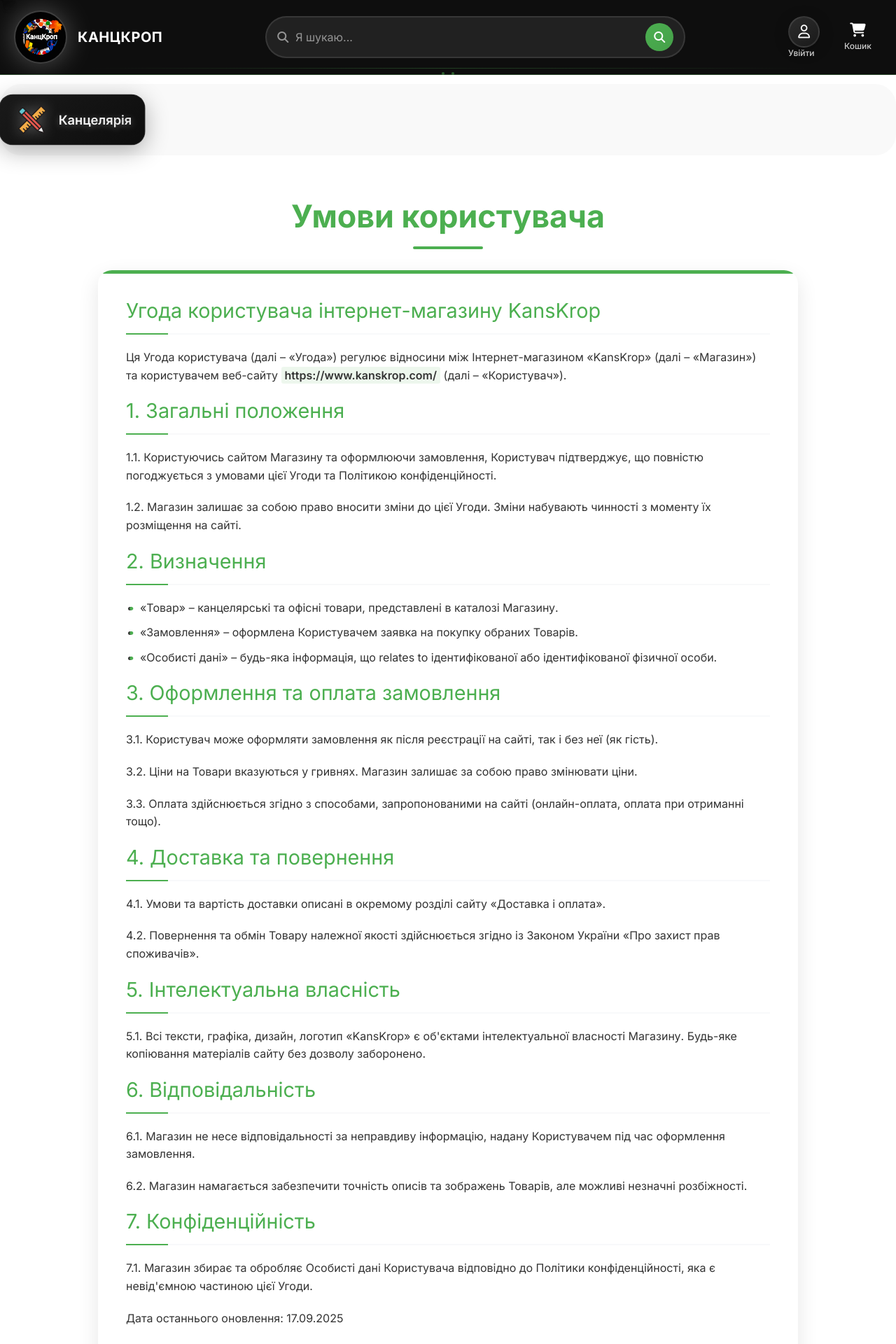
After one commit to timtimplay077-gif/magaz, a PHP site: page /terms.php in a window 1280 px wide. The commit adds this page. Shown: the top 1920 px of the page at 70% size. Run offline with PHP 8.4, Linux system fonts and the light colour scheme; some libraries are stand-ins or nearby versions.

Commit message:
terms.php

```diff
--- a/registration.php
+++ b/registration.php
@@ -582,7 +582,7 @@ include('data/user_data.php');
 
                     <div class="terms-container">
                         <input type="checkbox" id="terms" name="terms" required>
-                        <label for="terms">Я погоджуюсь з <a href="#">умовами угоди користувача</a> та політикою
+                        <label for="terms">Я погоджуюсь з <a href="terms.php">умовами угоди користувача</a> та політикою
                             конфіденційності</label>
                     </div>
                     <button type="submit" class="register_button"> <i class="fas fa-user-plus"
--- /dev/null
+++ b/terms.php
@@ -0,0 +1,383 @@
+<?php
+include('data/session_start.php');
+include('data/database.php');
+include('productBasket.php');
+
+// Подсчет корзины (как в accountinfo.php)
+$isLoggedIn = isset($_SESSION['user_id']) && $_SESSION['user_id'] > 0;
+$cart_count = 0;
+if ($isLoggedIn) {
+    $user_id = $_SESSION['user_id'];
+    $count_sql = "SELECT SUM(count) as total FROM basket WHERE user_id = ?";
+    $count_stmt = $db_conn->prepare($count_sql);
+    $count_stmt->bind_param("i", $user_id);
+    $count_stmt->execute();
+    $count_result = $count_stmt->get_result();
+    if ($count_result) {
+        $count_row = $count_result->fetch_assoc();
+        $cart_count = $count_row['total'] ?? 0;
+    }
+    $count_stmt->close();
+} elseif (isset($_SESSION['cart'])) {
+    $cart_count = array_sum($_SESSION['cart']);
+}
+
+include('data/baner2.php');
+include('data/category.php');
+include('data/user_data.php');
+?>
+<!DOCTYPE html>
+<html lang="uk">
+
+<head>
+    <meta charset="UTF-8">
+    <meta name="viewport" content="width=device-width, initial-scale=1.0">
+    <meta name="robots" content="noindex, nofollow">
+    <link rel="canonical" href="https://www.kanskrop.com/terms">
+    <link rel="stylesheet" href="css/shop.css?">
+    <link rel="preconnect" href="https://fonts.gstatic.com" crossorigin>
+    <link
+        href="https://fonts.googleapis.com/css2?family=Inter:ital,opsz,wght@0,14..32,100..900;1,14..32,100..900&family=Open+Sans:ital,wght@0,300..800;1,300..800&family=Poiret+One&family=Roboto:ital,wght@0,100..900;1,100..900&display=swap"
+        rel="stylesheet">
+    <script src="https://kit.fontawesome.com/ee9963f31c.js" crossorigin="anonymous"></script>
+    <link rel="stylesheet" href="css/adaptive.css?">
+    <link rel="apple-touch-icon" sizes="180x180" href="/apple-touch-icon.png">
+    <link rel="icon" type="image/png" sizes="32x32" href="/favicon-32x32.png">
+    <link rel="icon" type="image/png" sizes="16x16" href="/favicon-16x16.png">
+    <link rel="manifest" href="/site.webmanifest">
+    <link rel="shortcut icon" href="/favicon.ico" type="image/x-icon">
+    <title>Умови користувача | KansKrop</title>
+    <style>
+        /* Стили из accountinfo.php */
+        :root {
+            --primary-color: #4CAF50;
+            --primary-hover: #1b5a1dff;
+            --secondary-color: #6c757d;
+            --success-color: #28a745;
+            --text-color: #333;
+            --light-text: #6c757d;
+            --border-color: #dee2e6;
+            --bg-light: #f8f9fa;
+            --card-shadow: 0 10px 30px rgba(0, 0, 0, 0.1);
+            --transition: all 0.3s ease;
+        }
+
+        .h2_info {
+            text-align: center;
+            margin: 40px 0 30px;
+        }
+
+        .h2_info h2 {
+            font-size: 2.8rem;
+            color: var(--primary-color);
+            font-weight: 700;
+            position: relative;
+            padding-bottom: 20px;
+            margin-bottom: 30px;
+            animation: fadeInUp 0.8s ease;
+        }
+
+        .h2_info h2:after {
+            content: '';
+            position: absolute;
+            bottom: 0;
+            left: 50%;
+            transform: translateX(-50%);
+            width: 100px;
+            height: 4px;
+            background: var(--primary-color);
+            border-radius: 2px;
+        }
+
+        .terms_content {
+            max-width: 1000px;
+            margin: 0 auto 60px;
+            animation: slideInUp 0.8s ease;
+        }
+
+        .terms-text {
+            background: white;
+            padding: 40px;
+            border-radius: 20px;
+            box-shadow: var(--card-shadow);
+            position: relative;
+            overflow: hidden;
+        }
+
+        .terms-text:before {
+            content: '';
+            position: absolute;
+            top: 0;
+            left: 0;
+            width: 100%;
+            height: 5px;
+            background: var(--primary-color);
+        }
+
+        .h3_info {
+            color: var(--primary-color);
+            font-size: 1.8rem;
+            margin-bottom: 20px;
+            padding-bottom: 15px;
+            border-bottom: 2px solid var(--bg-light);
+            position: relative;
+        }
+
+        .h3_info:after {
+            content: '';
+            position: absolute;
+            bottom: -2px;
+            left: 0;
+            width: 60px;
+            height: 2px;
+            background: var(--primary-color);
+        }
+
+        .terms-text p,
+        .terms-text ul {
+            margin-bottom: 20px;
+            line-height: 1.6;
+            color: var(--text-color);
+        }
+
+        .terms-text ul {
+            padding-left: 20px;
+        }
+
+        .terms-text li {
+            margin-bottom: 10px;
+            position: relative;
+        }
+
+        .terms-text li:before {
+            content: '•';
+            color: var(--primary-color);
+            font-weight: bold;
+            display: inline-block;
+            width: 1em;
+            margin-left: -1em;
+        }
+
+        .highlight {
+            background-color: rgba(76, 175, 80, 0.1);
+            padding: 2px 5px;
+            border-radius: 3px;
+            font-weight: 600;
+        }
+
+        @keyframes fadeInUp {
+            from {
+                opacity: 0;
+                transform: translateY(30px);
+            }
+
+            to {
+                opacity: 1;
+                transform: translateY(0);
+            }
+        }
+
+        @keyframes slideInUp {
+            from {
+                opacity: 0;
+                transform: translateY(50px);
+            }
+
+            to {
+                opacity: 1;
+                transform: translateY(0);
+            }
+        }
+
+        @media (max-width: 768px) {
+            .h2_info h2 {
+                font-size: 2.2rem;
+            }
+
+            .terms-text {
+                padding: 30px 20px;
+            }
+        }
+
+        @media (max-width: 480px) {
+            .h2_info h2 {
+                font-size: 1.8rem;
+            }
+        }
+
+        .back-button {
+            display: inline-block;
+            margin-top: 30px;
+            padding: 12px 25px;
+            background-color: var(--primary-color);
+            color: white;
+            text-decoration: none;
+            border-radius: 8px;
+            font-weight: 600;
+            transition: var(--transition);
+        }
+
+        .back-button:hover {
+            background-color: var(--primary-hover);
+            transform: translateY(-2px);
+        }
+    </style>
+</head>
+
+<body>
+    <?php include("components/header.php"); ?>
+
+    <div class="whatWeHave unselectable">
+        <div class="block">
+            <div class="category-header">
+                <div class="category-card">
+                    <div class="category-icon">
+                        <img src="categoty/school-material.png" alt="Канцелярія">
+                        <div class="icon-hover-effect"></div>
+                        <div class="icon-glow"></div>
+                    </div>
+                    <a href="index.php" class="category-link">
+                        <span class="link-text">Канцелярія</span>
+                        <div class="link-underline"></div>
+                        <div class="link-hover-effect"></div>
+                    </a>
+                </div>
+            </div>
+        </div>
+    </div>
+
+    <div class="h2_info">
+        <div class="block">
+            <h2>Умови користувача</h2>
+        </div>
+    </div>
+
+    <div class="terms_content block">
+        <div class="terms-text">
+            <h3 class="h3_info">Угода користувача інтернет-магазину KansKrop</h3>
+
+            <p>Ця Угода користувача (далі – «Угода») регулює відносини між Інтернет-магазином «KansKrop» (далі –
+                «Магазин») та користувачем веб-сайту <span class="highlight">https://www.kanskrop.com/</span> (далі –
+                «Користувач»).</p>
+
+            <h3 class="h3_info">1. Загальні положення</h3>
+            <p>1.1. Користуючись сайтом Магазину та оформлюючи замовлення, Користувач підтверджує, що повністю
+                погоджується з умовами цієї Угоди та Політикою конфіденційності.</p>
+            <p>1.2. Магазин залишає за собою право вносити зміни до цієї Угоди. Зміни набувають чинності з моменту їх
+                розміщення на сайті.</p>
+
+            <h3 class="h3_info">2. Визначення</h3>
+            <ul>
+                <li><strong>«Товар»</strong> – канцелярські та офісні товари, представлені в каталозі Магазину.</li>
+                <li><strong>«Замовлення»</strong> – оформлена Користувачем заявка на покупку обраних Товарів.</li>
+                <li><strong>«Особисті дані»</strong> – будь-яка інформація, що relates to ідентифікованої або
+                    ідентифікованої фізичної особи.</li>
+            </ul>
+
+            <h3 class="h3_info">3. Оформлення та оплата замовлення</h3>
+            <p>3.1. Користувач може оформляти замовлення як після реєстрації на сайті, так і без неї (як гість).</p>
+            <p>3.2. Ціни на Товари вказуються у гривнях. Магазин залишає за собою право змінювати ціни.</p>
+            <p>3.3. Оплата здійснюється згідно з способами, запропонованими на сайті (онлайн-оплата, оплата при
+                отриманні тощо).</p>
+
+            <h3 class="h3_info">4. Доставка та повернення</h3>
+            <p>4.1. Умови та вартість доставки описані в окремому розділі сайту «Доставка і оплата».</p>
+            <p>4.2. Повернення та обмін Товару належної якості здійснюється згідно із Законом України «Про захист прав
+                споживачів».</p>
+
+            <h3 class="h3_info">5. Інтелектуальна власність</h3>
+            <p>5.1. Всі тексти, графіка, дизайн, логотип «KansKrop» є об'єктами інтелектуальної власності Магазину.
+                Будь-яке копіювання матеріалів сайту без дозволу заборонено.</p>
+
+            <h3 class="h3_info">6. Відповідальність</h3>
+            <p>6.1. Магазин не несе відповідальності за неправдиву інформацію, надану Користувачем під час оформлення
+                замовлення.</p>
+            <p>6.2. Магазин намагається забезпечити точність описів та зображень Товарів, але можливі незначні
+                розбіжності.</p>
+
+            <h3 class="h3_info">7. Конфіденційність</h3>
+            <p>7.1. Магазин збирає та обробляє Особисті дані Користувача відповідно до Політики конфіденційності, яка є
+                невід'ємною частиною цієї Угоди.</p>
+
+            <p>Дата останнього оновлення: <?php echo date('d.m.Y'); ?></p>
+
+            <a href="javascript:history.back()" class="back-button">
+                <i class="fas fa-arrow-left"></i> Повернутися назад
+            </a>
+        </div>
+    </div>
+
+    <!-- Нижні блоки (benefits, logo-map, контакти) як в accountinfo.php -->
+    <div class="benefits-section unselectable">
+        <div class="block">
+            <div class="benefits-header">
+                <h2>Наші переваги</h2>
+                <p>Чому клієнти обирають нас</p>
+                <div class="benefits-divider"></div>
+            </div>
+            <div class="benefits-grid">
+                <?php foreach ($data_baner1 as $value): ?>
+                    <div class="benefit-card">
+                        <div class="benefit-icon">
+                            <img src="<?= $value['img'] ?>" alt="<?= htmlspecialchars($value['name']) ?>">
+                            <div class="icon-overlay"></div>
+                        </div>
+                        <div class="benefit-content">
+                            <h3><?= htmlspecialchars($value['name']) ?></h3>
+                            <p><?= htmlspecialchars($value['text']) ?></p>
+                        </div>
+                        <div class="benefit-hover-effect"></div>
+                    </div>
+                <?php endforeach; ?>
+            </div>
+        </div>
+    </div>
+    <div class="logo-map-section unselectable">
+        <div class="block">
+            <div class="logo-map-grid">
+                <div class="logo-card">
+                    <div class="logo-content">
+                        <img src="img/kanskrop_logo.png" alt="KansKrop" class="main-logo">
+                        <div class="logo-overlay"></div>
+                        <div class="logo-glow"></div>
+                    </div>
+                    <div class="logo-info">
+                        <h3>КанцКроп</h3>
+                        <p>Інтернет-магазин канцелярських товарів</p>
+                        <div class="logo-features">
+                            <span class="feature-tag">Якість</span>
+                            <span class="feature-tag">Надійність</span>
+                            <span class="feature-tag">Швидка доставка</span>
+                        </div>
+                    </div>
+                </div>
+                <div class="map-card">
+                    <div class="map-header">
+                        <h3>Ми знаходимось</h3>
+                        <div class="map-divider"></div>
+                    </div>
+                    <div class="map-container">
+                        <iframe
+                            src="https://www.google.com/maps/embed?pb=!1m10!1m8!1m3!1d195.92550423792767!2d32.28413667954254!3d48.51912323100282!3m2!1i1024!2i768!4f13.1!5e1!3m2!1suk!2sua!4v1756587377844!5m2!1suk!2sua"
+                            width="100%" height="300" style="border: none;" referrerpolicy="no-referrer-when-downgrade"
+                            class="map-iframe" loading="lazy" allowfullscreen>
+                        </iframe>
+                        <div class="map-overlay"></div>
+                    </div>
+                </div>
+            </div>
+        </div>
+    </div>
+    <?php
+    include("contact/contact_end.php")
+        ?>
+
+    <?php
+    if ($isLoggedIn) {
+        include("dropdown.php");
+    }
+    ?>
+    <script src="js/main.js"></script>
+</body>
+
+</html>
```
